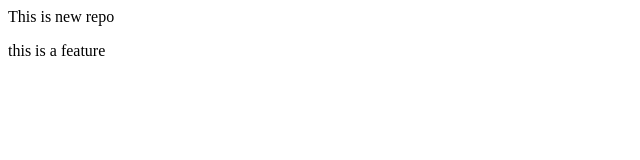
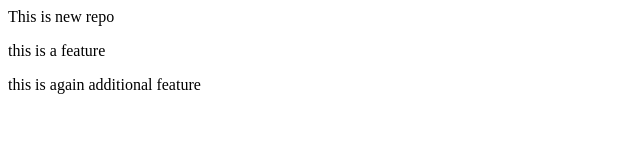
Before and after one commit to Piyush99-tech/localrepo, a plain HTML site: page index.html in a window 1280 px wide. Shown: the whole page, without its empty margins (0-640 px from the left). Drawn offline with Linux system fonts and the light colour scheme.

Commit message:
small change

```diff
--- a/index.html
+++ b/index.html
@@ -1,2 +1,3 @@
 <p>This is new repo </p>
 <p>this is a feature</p>
+<p>this is again additional feature</p>
```
